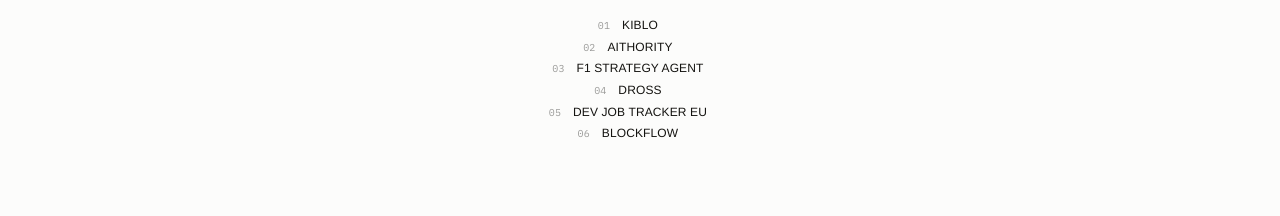
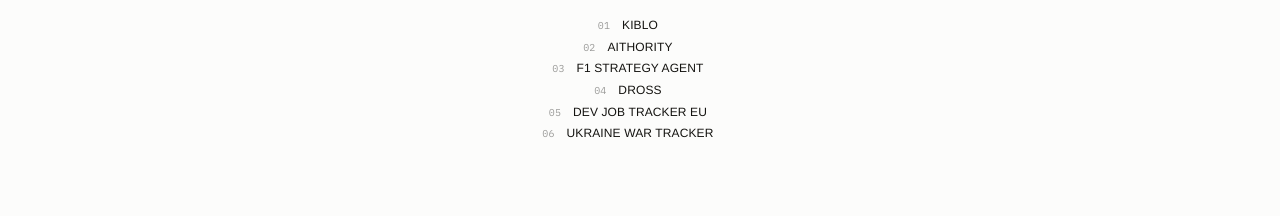
Before and after one commit to lopezsellesarnau-cmd/portfolio, a Next.js app: page / in a window 1280 px wide. Shown: the part 1840-2056 px from the top of the page. Built offline with nearby package versions, Linux system fonts and the light colour scheme.

Commit message:
Replace BlockFlow with Ukraine War Tracker

```diff
--- a/components/copy.ts
+++ b/components/copy.ts
@@ -261,38 +261,48 @@ export const CASES: CaseStudy[] = [
     linkLabel: 'Open repository',
   },
   {
-    slug: 'blockflow',
+    slug: 'ukraine-war-tracker',
     index: '06',
-    name: 'BlockFlow',
+    name: 'Ukraine War Tracker',
     role: 'Founder',
-    tagline: 'UK proptech voice agent — in production',
-    status: { text: 'In production · not selling', tone: 'ok' },
+    tagline: 'Daily Russian losses in the war in Ukraine, as a quiet report',
+    status: { text: 'Live · updated daily', tone: 'ok' },
     blurb:
-      'An out-of-hours voice agent for UK property managers: it holds a real conversation, triages the issue, and files a structured ticket. Only the edge case ever reaches a person.',
+      'A daily tracker of Russian equipment and personnel losses in the war in Ukraine. The figures are claimed by Ukraine’s General Staff, not independently verified, and the site labels them that way.',
     why:
-      'It started as Fincas Pro, a tool for Spanish property managers, and moved to the UK, where out-of-hours calls are a real cost for agencies.',
-    usedBy: 'In production and working. No paying customers yet.',
+      'My passion for geopolitics and the need to know what is happening and why. I want people in Europe to see the scale of this war, and what we could face if it stops being someone else’s problem.',
     what:
-      'UK property ops. Out-of-hours voice agent: conversation, triage, structured ticket. In production. No paying customers. Unlike Kiblo, this is not a product I am distributing right now — the work is the live system.',
+      'Fetches the daily report from the russianwarship.rip API, stores it in SQLite, serves it with FastAPI and shows it on a minimal HTML/CSS/JS page with a Chart.js line chart. A GitHub Action updates it every day.',
     built:
-      'Happy path never touches a human. Not a press-1 tree. Next.js, voice AI, LLM, ticket automation.',
+      'Python, FastAPI, SQLite, HTML/CSS/JS, Chart.js, GitHub Actions, Vercel. Every decision is in DECISIONS.md.',
     decisions: [
       {
-        title: 'Conversation, not a phone tree',
+        title: 'Vercel cannot write to disk',
         detail:
-          'The call has to resolve if the caller describes the leak in any order. Extraction has to survive a real conversation.',
+          'A GitHub Action runs the fetch every day at 12:00 UTC and commits the database, so the data arrives with the code and Vercel only reads it.',
       },
       {
-        title: 'Human only on the exception',
+        title: 'No duplicates from the start',
         detail:
-          'Clear, non-urgent incidents never hit the team. A person steps in on the edge case, not on every call.',
+          'One row per day and category with (date, category) as the primary key and INSERT OR REPLACE. Running the fetch twice never duplicates a day, a bug I had to fix later in the job tracker.',
+      },
+      {
+        title: 'The history came 50 days at a time',
+        detail:
+          'The history endpoint is paginated, so the backfill moves the offset forward until a page comes back with fewer than 50 days.',
+      },
+      {
+        title: 'Total, not daily noise',
+        detail:
+          'I store both the total and the daily increase, because recalculating increases breaks on days the source skipped. The chart shows the cumulative total: four years of daily numbers are unreadable, the total shows the trend.',
       },
     ],
-    stack: ['Voice AI', 'LLM', 'Ticket automation', 'Next.js'],
-    seed: 100,
-    link: 'https://github.com/lopezsellesarnau-cmd/blockflow',
-    linkLabel: 'Open repository',
+    stack: ['Python', 'FastAPI', 'SQLite', 'Chart.js', 'GitHub Actions'],
+    seed: 612,
+    link: 'https://ukraine-war-tracker.vercel.app',
+    linkLabel: 'Open live site',
   },
+
 ]
 
 export type LightProject = {
```
